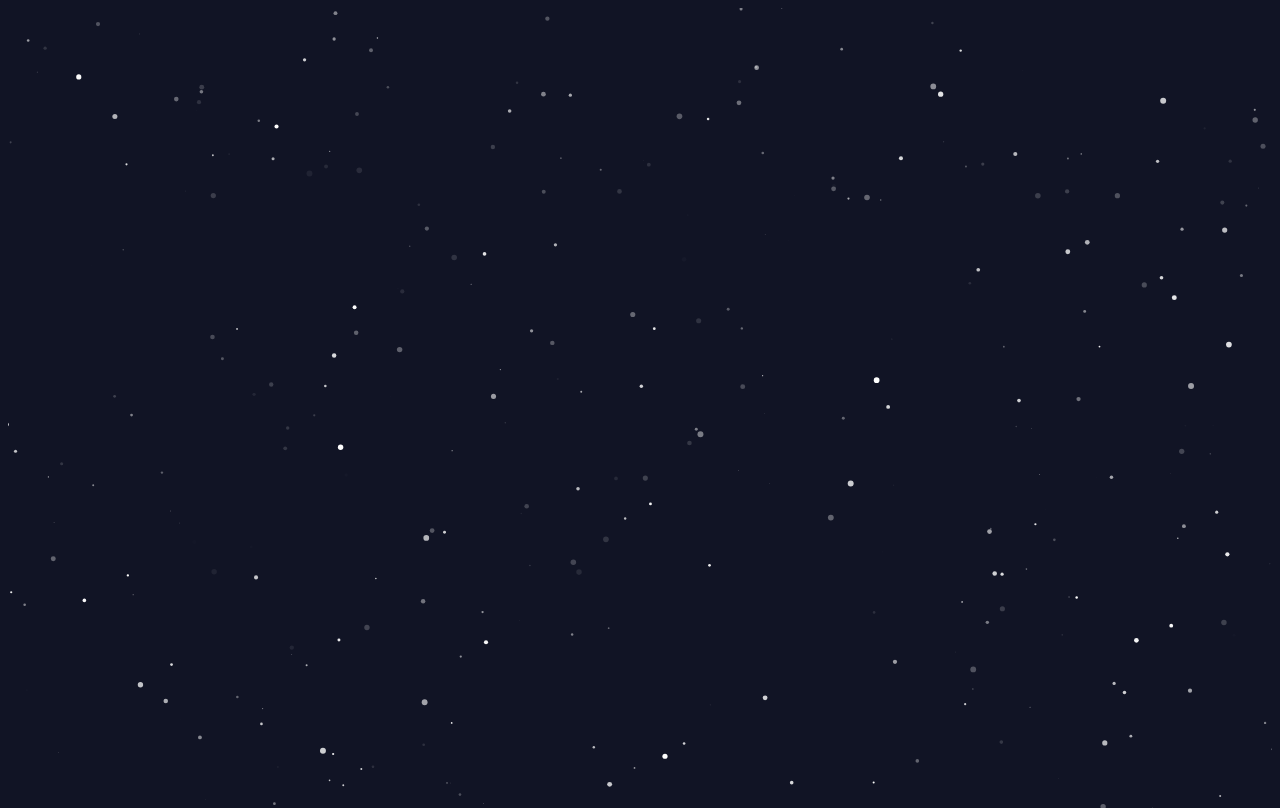
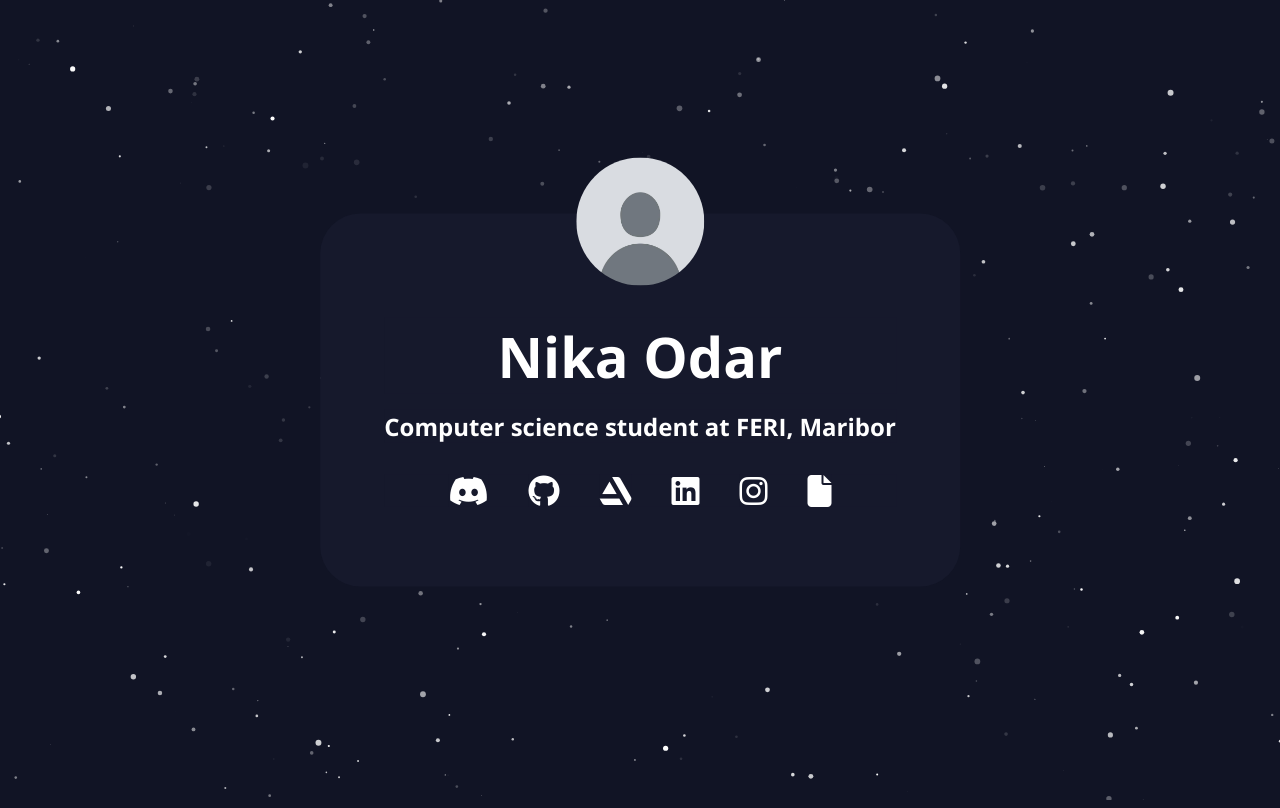
Before and after one commit to nikaodar/nikaodar.github.io, a plain HTML site: page index.html in a window 1280 px wide. Drawn offline with nearby package versions, Linux system fonts and the light colour scheme.

Commit message:
Basic website design

```diff
--- a/index.html
+++ b/index.html
@@ -1,19 +1,36 @@
 <!DOCTYPE html>
 <html lang="en">
-
 <head>
   <meta charset="UTF-8">
-  <title>particles.js</title>
+  <title>Nika Odar</title>
   <script src="particles.js"></script>
+  <link rel="stylesheet" href="https://cdnjs.cloudflare.com/ajax/libs/font-awesome/6.5.1/css/all.min.css">
   <link rel="stylesheet" href="style.css">
 </head>
+<body>
+  <div id="particles-js"></div>
 
-<body>
-  <div id="particles-js">
+  <div class="main-box">
+    <img src="default-avatar-icon-of-social-media-user-vector.jpg">
+    <h1>Nika Odar</h1>
+    <h3>Computer science student at FERI, Maribor</h3>
+
+    <div class="icons">
+      <div class="icon-with-tooltip">
+        <i class="fa-brands fa-discord"></i>
+        <span class="tooltip">_niky_</span>
+      </div>
+      <i class="fa-brands fa-github"></i>
+      <i class="fa-brands fa-artstation"></i>
+      <i class="fa-brands fa-linkedin"></i>
+      <i class="fa-brands fa-instagram"></i>
+      <div class="icon-with-tooltip">
+        <i class="fa-solid fa-file"></i>
+        <span class="tooltip">Resume</span>
+      </div>
+    </div>
   </div>
-
-  <script src ="particles.js"></script>
-  <script src = "app.js"></script>
+  <script src="particles.js"></script>
+  <script src="app.js"></script>
 </body>
-
 </html>
--- a/style.css
+++ b/style.css
@@ -1,8 +1,102 @@
-*{
-    margin: none;
-    padding: none;
+@import url('https://fonts.googleapis.com/css2?family=Open+Sans:ital,wght@0,300..800;1,300..800&display=swap');
+
+* {
+    margin: 0;
+    padding: 0;
     box-sizing: border-box;
     background-color: #111425;
+    font-family: "Open Sans", sans-serif;
+}
+
+#particles-js {
+    position: fixed;
+    top: 0;
+    left: 0;
+    width: 100%;
     height: 100%;
-    overflow: hidden;
+    z-index: -1;
 }
+
+.main-box {
+    padding: 10rem 4rem 5rem 4rem;
+    border-radius: 40px;
+    color: white;
+    background-color: rgb(22, 25, 44);
+    position: absolute;
+    left: 50%;
+    top: 50%;
+    transform: translate(-50%, -50%);
+    z-index: 2;
+}
+
+.main-box img {
+    width: 20%;
+    position: absolute;
+    top: -15%;
+    left: 50%;
+    transform: translate(-50%, 0);
+    border-radius: 50%;
+}
+
+.main-box h1 {
+    margin-top: -3.5rem;
+    text-align: center;
+    font-size: 3.5rem;
+    background-color: rgb(22, 25, 44);
+}
+
+.main-box h3 {
+    margin-top: 1rem;
+    text-align: center;
+    font-size: 1.5rem;
+    background-color: rgb(22, 25, 44);
+}
+
+.icons {
+    margin-top: 2rem;
+    display: flex;
+    justify-content: center;
+    gap: 2.5rem;
+    background-color: rgb(22, 25, 44);
+}
+
+.icon-with-tooltip {
+    position: relative;
+    display: flex;
+    flex-direction: column;
+    align-items: center;
+}
+
+.icons i {
+    font-size: 2rem;
+    cursor: pointer;
+    transition: color 0.3s ease;
+    color: white;
+    background-color: rgb(22, 25, 44);
+}
+
+i:hover {
+    color: #5564b8;
+}
+
+.tooltip {
+    position: absolute;
+    top: 120%;
+    left: 50%;
+    transform: translateX(-50%);
+    background-color: rgba(0, 0, 0, 0.9);
+    color: white;
+    padding: 8px 15px;
+    border-radius: 12px;
+    font-size: 1rem;
+    white-space: nowrap;
+    opacity: 0;
+    visibility: hidden;
+    transition: opacity 0.3s ease, visibility 0.3s ease;
+    z-index: 10;
+}
+
+.icon-with-tooltip:hover .tooltip {
+    visibility: visible;
+    opacity: 1;
+}
```
Also changed, not shown: default-avatar-icon-of-social-media-user-vector.jpg (added).
